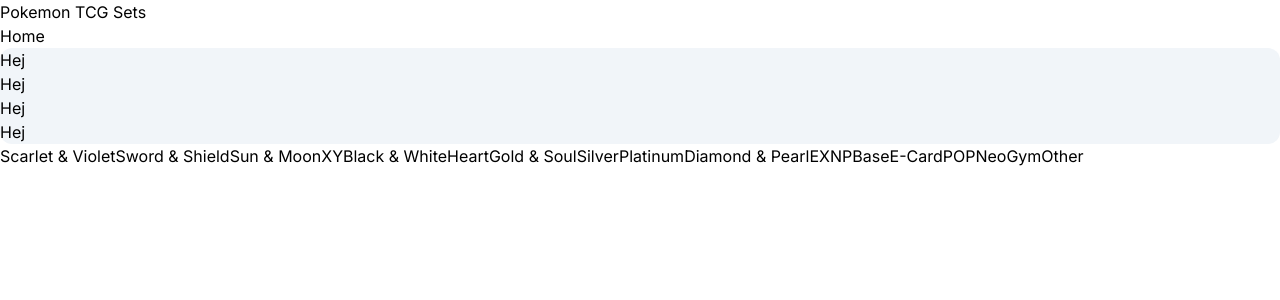
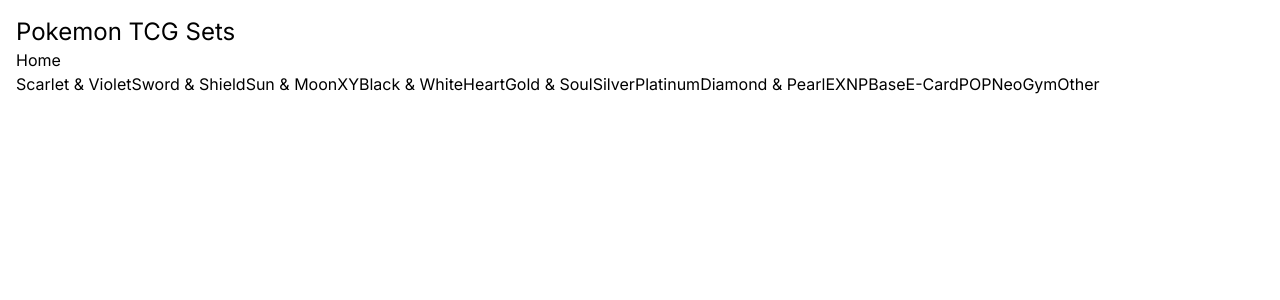
Before and after one commit to MatildaMared/project__pokemon-tcg, a Next.js app: page /series in a window 1280 px wide. Shown: the top 300 px of the page. Built offline with nearby package versions, Linux system fonts and the light colour scheme.

Commit message:
work on styling

```diff
--- a/src/app/layout.tsx
+++ b/src/app/layout.tsx
@@ -2,6 +2,7 @@
 import { Inter } from "next/font/google";
 import React from "react";
 import "./globals.css";
+import MaxWidthWrapper from "@/components/MaxWidthWrapper";
 
 const inter = Inter({ subsets: ["latin"] });
 
@@ -10,14 +11,16 @@
   description: "Browse Pokémon TCG cards",
 };
 
-export default function RootLayout({
-  children,
-}: {
+interface RootLayoutProps {
   children: React.ReactNode;
-}) {
+}
+
+export default function RootLayout({ children }: RootLayoutProps) {
   return (
     <html lang="en" suppressHydrationWarning={true}>
-      <body className={inter.className}>{children}</body>
+      <body className={inter.className}>
+        <MaxWidthWrapper>{children}</MaxWidthWrapper>
+      </body>
     </html>
   );
 }
--- a/src/app/series/[series]/page.tsx
+++ b/src/app/series/[series]/page.tsx
@@ -1,5 +1,5 @@
+import getSetsInSeries from "@/helpers/api/getSetsInSeries";
 import SetList from "@/components/SetList";
-import getSetsInSeries from "@/helpers/api/getSetsInSeries";
 
 export default async function SeriesPage({
   params,
@@ -9,9 +9,9 @@
   const series = decodeURIComponent(params.series);
   const { data } = await getSetsInSeries(series);
   return (
-    <>
-      <h1>{series}</h1>
+    <main>
+      <h1 className="text-2xl mb-4">{series}</h1>
       <SetList sets={data} />
-    </>
+    </main>
   );
 }
--- a/src/app/series/page.tsx
+++ b/src/app/series/page.tsx
@@ -4,14 +4,8 @@
 export default async function SetsPage() {
   return (
     <main>
-      <h1 className="text-xxl">Pokemon TCG Sets</h1>
+      <h1 className="text-2xl">Pokemon TCG Sets</h1>
       <Link href={"/"}>Home</Link>
-      <div className={"bg-slate-100 rounded-xl dark:bg-slate-800"}>
-        <p>Hej</p>
-        <p>Hej</p>
-        <p>Hej</p>
-        <p>Hej</p>
-      </div>
       <ul>
         {series.map((series) => (
           <Link key={series} href={`/series/${series}`}>
--- /dev/null
+++ b/src/components/MaxWidthWrapper/MaxWidthWrapper.tsx
@@ -0,0 +1,9 @@
+import React from "react";
+
+interface MaxWidthWrapperProps {
+  children: React.ReactNode;
+}
+
+export default function MaxWidthWrapper({ children }: MaxWidthWrapperProps) {
+  return <div className="w-full max-w-screen-xl p-4 m-auto">{children}</div>;
+}
--- /dev/null
+++ b/src/components/MaxWidthWrapper/index.ts
@@ -0,0 +1 @@
+export { default } from "./MaxWidthWrapper";
--- a/src/components/SetList/SetList.tsx
+++ b/src/components/SetList/SetList.tsx
@@ -7,13 +7,16 @@
   sets: PokemonSet[];
 }
 
-function SetList({ sets }: SetListProps) {
+export default function SetList({ sets }: SetListProps) {
   return (
-    <ul>
+    <ul className="grid grid-cols-[repeat(auto-fill,minmax(175px,1fr))] gap-4">
       {sets.map((set) => (
         <li key={set.id}>
-          <Link href={`/sets/${set.id}`}>
-            <h2>{set.name}</h2>
+          <Link
+            href={`/sets/${set.id}`}
+            className="flex flex-col items-center justify-center h-full bg-gray-50 p-4 rounded-2xl text-center gap-2 hover:bg-gray-100 transition-colors"
+          >
+            <h2 className="text-xs uppercase">{set.name}</h2>
             <div className="w-40 h-20 relative">
               <Image
                 fill={true}
@@ -29,5 +32,3 @@
     </ul>
   );
 }
-
-export default SetList;
```
